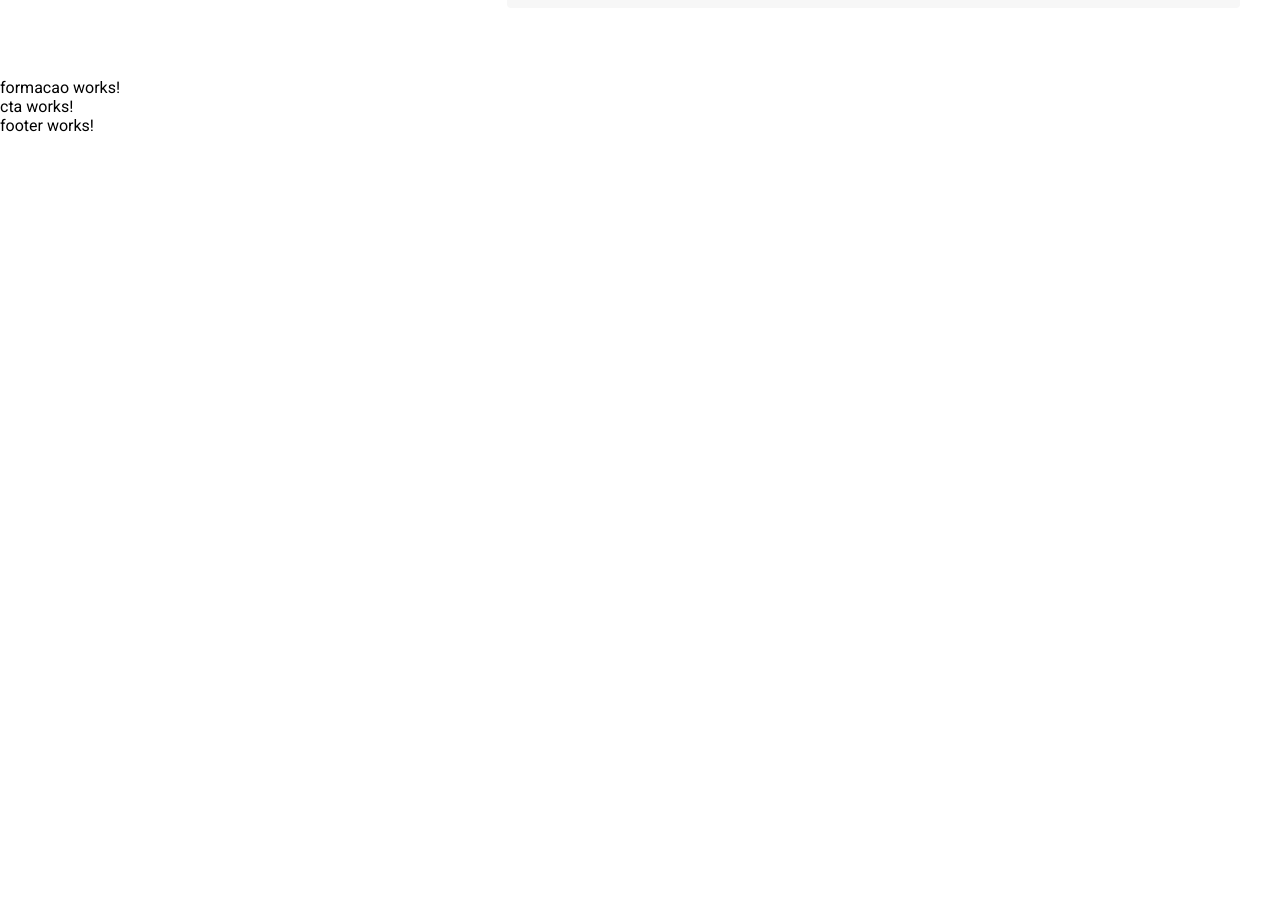
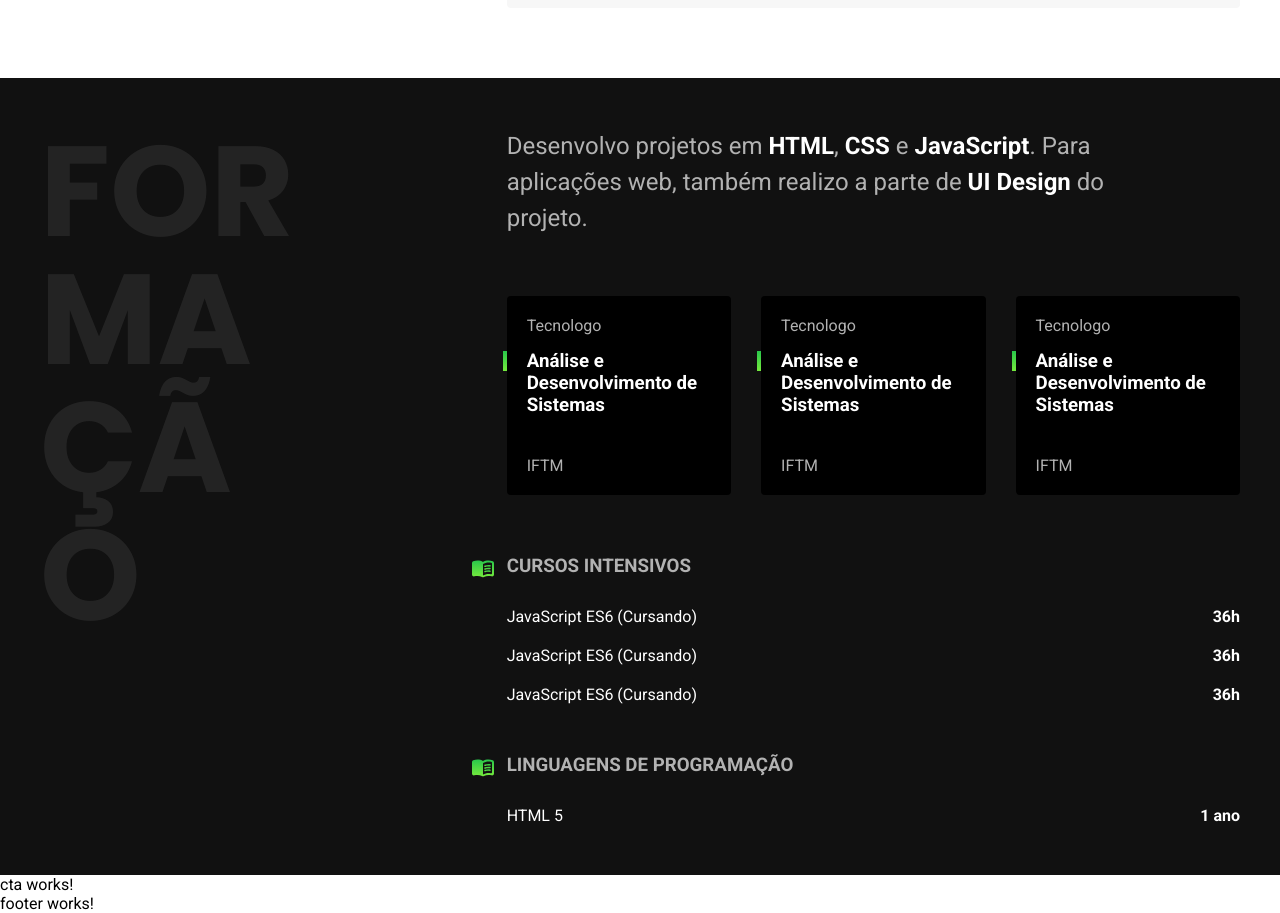
Before and after one commit to herickdevp/Desafio-Enacon, an Angular app: page / in a window 1280 px wide. Shown: the part 1420-2333 px from the top of the page. Before the commit the page ends 1555 px from the top, so only its background shows below. Built offline with nearby package versions, Linux system fonts and the light colour scheme.

Commit message:
implementacao formacao

```diff
--- a/src/app/components/home/formacao/formacao.component.css
+++ b/src/app/components/home/formacao/formacao.component.css
@@ -0,0 +1,111 @@
+.formacao {
+  padding: 50px 0;
+  display: grid;
+  grid-template-columns: 1fr 2fr;
+  gap: 100px;
+}
+
+.descricaoSection {
+  font: 400 1.5rem/1.5 "Roboto", sans-serif;
+  color: var(--c5);
+  max-width: 45ch;
+  margin: 0 0 60px;
+}
+.descricaoSection strong {
+  color: var(--c0);
+}
+
+.formacaoLista {
+  display: flex;
+  flex-wrap: wrap;
+  gap: 30px;
+  margin-bottom: 60px;
+}
+
+.formacaoLista li {
+  display: flex;
+  flex-direction: column;
+  flex: 1;
+  background: var(--c12);
+  padding: 20px;
+  border-radius: 4px;
+}
+.formacaoLista p {
+  color: var(--c5);
+}
+
+.formacaoLista span {
+  margin-bottom: 15px;
+  color: var(--c5);
+}
+.formacaoLista h3 {
+  margin-bottom: 40px;
+  flex: 1;
+  position: relative;
+}
+
+.formacaoLista h3::before {
+  content: "";
+  width: 4px;
+  height: 20px;
+  background: var(--gradiente-btn);
+  position: absolute;
+  top: 1px;
+  left: -24px;
+}
+
+/* CURSOS */
+.cursos {
+  margin-bottom: 50px;
+}
+
+.cursosLista li {
+  display: flex;
+  justify-content: space-between;
+}
+
+.cursos h3 {
+  margin-bottom: 30px;
+  position: relative;
+  color: var(--c5);
+}
+
+.cursos h3::before {
+  content: "";
+  width: 28px;
+  height: 28px;
+  background: url("../../../../assets/cursos.svg") no-repeat center center;
+  position: absolute;
+  top: -1px;
+  left: -38px;
+  display: block;
+}
+
+.cursos li {
+  margin-bottom: 20px;
+  display: flex;
+  justify-content: space-between;
+}
+
+.cursos strong {
+  margin-left: 10px;
+}
+
+/* Linguagens */
+
+.linguagens h3 {
+  margin-bottom: 30px;
+  position: relative;
+  color: var(--c5);
+}
+
+.linguagens h3::before {
+  content: "";
+  width: 28px;
+  height: 28px;
+  background: url("../../../../assets/cursos.svg") no-repeat center center;
+  position: absolute;
+  top: -1px;
+  left: -38px;
+  display: block;
+}
--- a/src/app/components/home/formacao/formacao.component.html
+++ b/src/app/components/home/formacao/formacao.component.html
@@ -1 +1,41 @@
-<p>formacao works!</p>
+<div [ngStyle]="{ 'background-color': '#111111', color: 'white' }">
+  <div class="formacao conteiner">
+    <h2 class="titulo">{{ sectionFormacao }}</h2>
+
+    <div>
+      <p class="descricaoSection">
+        Desenvolvo projetos em <strong>HTML</strong>, <strong>CSS</strong> e
+        <strong>JavaScript</strong>. Para aplicações web, também realizo a parte
+        de <strong>UI Design</strong> do projeto.
+      </p>
+
+      <ul class="formacaoLista">
+        <li *ngFor="let formacao of formacoes">
+          <span>{{ formacao.tipo }}</span>
+          <h3>{{ formacao.titulo }}</h3>
+          <p>{{ formacao.instituicao }}</p>
+        </li>
+      </ul>
+
+      <div class="cursos">
+        <h3>CURSOS INTENSIVOS</h3>
+        <ul class="cursosLista">
+          <li *ngFor="let curso of cursos">
+            {{ curso.nomeCurso }} {{ curso.status }}
+            <strong> {{ curso.cargaHoraria }}</strong>
+          </li>
+        </ul>
+      </div>
+
+      <div class="linguagens">
+        <h3>LINGUAGENS DE PROGRAMAÇÃO</h3>
+        <ul class="cursosLista">
+          <li *ngFor="let linguagem of linguagens">
+            {{ linguagem.nomeCurso }}
+            <strong> {{ linguagem.tempo }}</strong>
+          </li>
+        </ul>
+      </div>
+    </div>
+  </div>
+</div>
--- a/src/app/components/home/formacao/formacao.component.ts
+++ b/src/app/components/home/formacao/formacao.component.ts
@@ -1,10 +1,53 @@
-import { Component } from '@angular/core';
+import { Component, Input } from '@angular/core';
 
 @Component({
   selector: 'app-formacao',
   templateUrl: './formacao.component.html',
-  styleUrls: ['./formacao.component.css']
+  styleUrls: ['./formacao.component.css'],
 })
 export class FormacaoComponent {
+  @Input() sectionFormacao: String = '';
 
+  formacoes = [
+    {
+      tipo: 'Tecnologo',
+      titulo: 'Análise e Desenvolvimento de Sistemas',
+      instituicao: 'IFTM',
+    },
+    {
+      tipo: 'Tecnologo',
+      titulo: 'Análise e Desenvolvimento de Sistemas',
+      instituicao: 'IFTM',
+    },
+    {
+      tipo: 'Tecnologo',
+      titulo: 'Análise e Desenvolvimento de Sistemas',
+      instituicao: 'IFTM',
+    },
+  ];
+
+  cursos = [
+    {
+      nomeCurso: 'JavaScript ES6',
+      status: '(Cursando)',
+      cargaHoraria: '36h',
+    },
+    {
+      nomeCurso: 'JavaScript ES6',
+      status: '(Cursando)',
+      cargaHoraria: '36h',
+    },
+    {
+      nomeCurso: 'JavaScript ES6',
+      status: '(Cursando)',
+      cargaHoraria: '36h',
+    },
+  ];
+
+  linguagens = [
+    {
+      nomeCurso: 'HTML 5',
+      tempo: '1 ano',
+    },
+  ];
 }
--- a/src/app/components/home/home/home.component.html
+++ b/src/app/components/home/home/home.component.html
@@ -1,7 +1,6 @@
 <app-header></app-header>
 <app-introducao [name]="userName" [job]="job"></app-introducao>
 <app-projetos [sectionProjetos]="sectionProjetos"></app-projetos>
-<app-formacao></app-formacao>
+<app-formacao [sectionFormacao]="sectionFormacao"></app-formacao>
 <app-cta></app-cta>
 <app-footer></app-footer>
-<!-- [sectionFormacao]="sectionFormacao" -->
```
